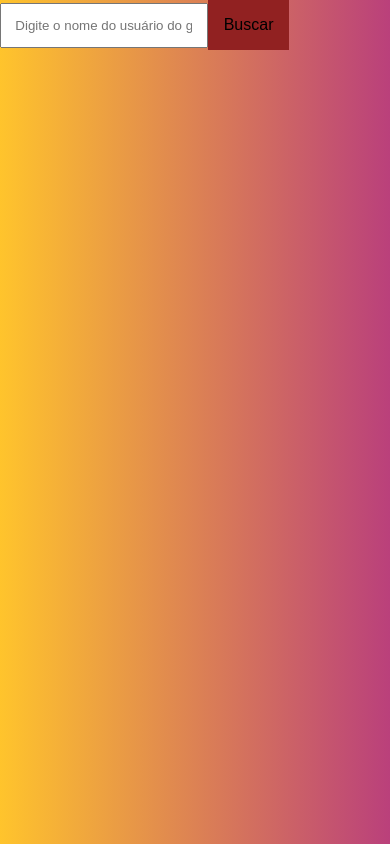
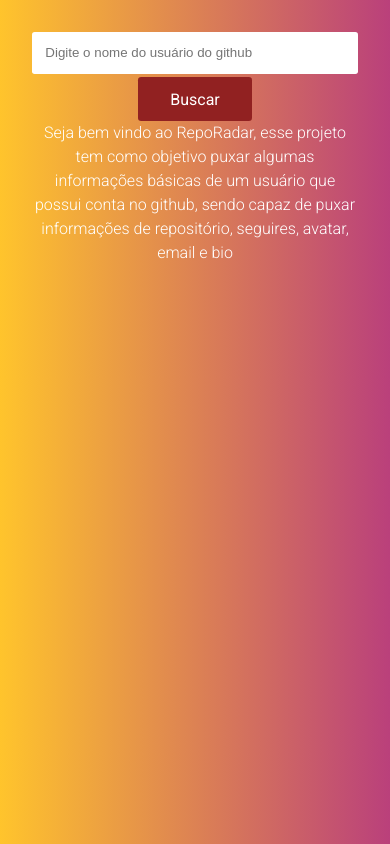
Before and after one commit to felippepg/repo-radar, a React (Create React App) app: page / in a window 390 px wide. Built offline with nearby package versions, Linux system fonts and the light colour scheme.

Commit message:
Configurando estilos para deixar pagina responsiva

```diff
--- a/public/index.html
+++ b/public/index.html
@@ -10,6 +10,12 @@
       content="Web site created using create-react-app"
     />
     <link rel="apple-touch-icon" href="%PUBLIC_URL%/logo192.png" />
+    <link rel="preconnect" href="https://fonts.googleapis.com" />
+    <link rel="preconnect" href="https://fonts.gstatic.com" crossorigin />
+    <link
+      href="https://fonts.googleapis.com/css2?family=Roboto:ital,wght@0,100;0,300;0,400;1,700&display=swap"
+      rel="stylesheet"
+    />
     <!--
       manifest.json provides metadata used when your web app is installed on a
       user's mobile device or desktop. See https://developers.google.com/web/fundamentals/web-app-manifest/
--- /dev/null
+++ b/src/data/interfaces/GithubUser.ts
@@ -0,0 +1,34 @@
+export interface GitHubUser {
+  login: string;
+  id: number;
+  node_id: string;
+  avatar_url: string;
+  gravatar_id: string;
+  url: string;
+  html_url: string;
+  followers_url: string;
+  following_url: string;
+  gists_url: string;
+  starred_url: string;
+  subscriptions_url: string;
+  organizations_url: string;
+  repos_url: string;
+  events_url: string;
+  received_events_url: string;
+  type: string;
+  site_admin: boolean;
+  name: string;
+  company: string;
+  blog: string;
+  location: string;
+  email: string | null;
+  hireable: boolean | null;
+  bio: string;
+  twitter_username: string | null;
+  public_repos: number;
+  public_gists: number;
+  followers: number;
+  following: number;
+  created_at: string;
+  updated_at: string;
+}
--- a/src/pages/Home.tsx
+++ b/src/pages/Home.tsx
@@ -1,64 +1,51 @@
+import { useState } from 'react';
+import { GitHubUser } from '../data/interfaces/GithubUser';
+import { api } from '../data/services/api';
+import { Button } from '../ui/components/data-display/Button';
+import { Container } from '../ui/components/data-display/Container';
+import { Wrapper } from '../ui/components/data-display/Wrapper';
+import { ErrorMessage } from '../ui/components/homepage/ErrorMessage';
+import { Form } from '../ui/components/homepage/Form';
+import { ListItem } from '../ui/components/homepage/ListItem';
+import { WelcomeMessage } from '../ui/components/homepage/WelcomeMessage';
 import { TextField } from '../ui/components/inputs/TextField';
-import { Button } from '../ui/components/data-display/Button';
-import { api } from '../data/services/api';
-import { useState } from 'react';
-interface GitHubUser {
-  login: string;
-  id: number;
-  node_id: string;
-  avatar_url: string;
-  gravatar_id: string;
-  url: string;
-  html_url: string;
-  followers_url: string;
-  following_url: string;
-  gists_url: string;
-  starred_url: string;
-  subscriptions_url: string;
-  organizations_url: string;
-  repos_url: string;
-  events_url: string;
-  received_events_url: string;
-  type: string;
-  site_admin: boolean;
-  name: string;
-  company: string;
-  blog: string;
-  location: string;
-  email: string | null;
-  hireable: boolean | null;
-  bio: string;
-  twitter_username: string | null;
-  public_repos: number;
-  public_gists: number;
-  followers: number;
-  following: number;
-  created_at: string;
-  updated_at: string;
-}
 
 export const Home = () => {
   const [user, setUser] = useState('');
-  const [githubUser, setGithubUser] = useState<GitHubUser>();
+  const [githubUser, setGithubUser] = useState<GitHubUser | null>();
   const [error, setError] = useState('');
   const handleSubmit = (event: React.FormEvent<HTMLFormElement>) => {
     event.preventDefault();
+    setGithubUser(null);
     api
       .get(`/users/${user}`)
       .then((res) => setGithubUser(res.data))
       .catch(() => setError('Usuario não encontrado'));
+
+    setTimeout(() => {
+      setError('');
+    }, 5000);
   };
   return (
-    <div>
-      <form onSubmit={handleSubmit}>
+    <Container>
+      <Wrapper>
+        <Form onSubmit={handleSubmit}>
           <TextField
             value={user}
             onChange={(event) => setUser(event.target.value)}
             placeholder="Digite o nome do usuário do github"
           />
           <Button role="button">Buscar</Button>
-      </form>
-      {githubUser && <p role="item">{githubUser.login}</p>}
-    </div>
+        </Form>
+        <WelcomeMessage>
+          Seja bem vindo ao RepoRadar, esse projeto tem como objetivo puxar
+          algumas informações básicas de um usuário que possui conta no github,
+          sendo capaz de puxar informações de repositório, seguires, avatar,
+          email e bio
+        </WelcomeMessage>
+        {githubUser && <ListItem role="item">{githubUser.login}</ListItem>}
+        {error && <ErrorMessage role="alert">{error}</ErrorMessage>}
+      </Wrapper>
+    </Container>
   );
 };
--- a/src/ui/components/data-display/Button.tsx
+++ b/src/ui/components/data-display/Button.tsx
@@ -3,4 +3,9 @@ import styled from 'styled-components';
 export const Button = styled.button`
   background-color: #912121;
   padding: 1em;
+  width: fit-content;
+  color: white;
+  border-radius: 0.2em;
+  padding: 0.8em 2em;
+  margin-top: 0.2em;
 `;
--- /dev/null
+++ b/src/ui/components/data-display/Container.tsx
@@ -0,0 +1,9 @@
+import styled from 'styled-components';
+
+export const Container = styled.div`
+  width: 100vw;
+  display: flex;
+  flex-direction: column;
+  align-items: center;
+  padding: 1em;
+`;
--- /dev/null
+++ b/src/ui/components/data-display/Wrapper.tsx
@@ -0,0 +1,20 @@
+import styled from 'styled-components';
+
+export const Wrapper = styled.div`
+  display: flex;
+  flex-direction: column;
+  align-items: center;
+  padding: 1em;
+
+  @media screen and (min-width: 992px) and (max-width: 1199px) {
+    max-width: 800px;
+  }
+
+  @media screen and (min-width: 1200px) and (max-width: 1599px) {
+    max-width: 1000px;
+  }
+
+  @media screen and (min-width: 1600px) {
+    max-width: 1200px;
+  }
+`;
--- /dev/null
+++ b/src/ui/components/homepage/ErrorMessage.tsx
@@ -0,0 +1,9 @@
+import styled from 'styled-components';
+
+export const ErrorMessage = styled.span`
+  background-color: #e74141;
+  display: block;
+  width: 100%;
+  padding: 0.3em 1em;
+  border-radius: 0.2em;
+`;
--- /dev/null
+++ b/src/ui/components/homepage/Form.tsx
@@ -0,0 +1,8 @@
+import styled from 'styled-components';
+
+export const Form = styled.form`
+  display: flex;
+  flex-direction: column;
+  width: 100%;
+  align-items: center;
+`;
--- /dev/null
+++ b/src/ui/components/homepage/ListItem.tsx
@@ -0,0 +1,9 @@
+import styled from 'styled-components';
+
+export const ListItem = styled.a`
+  background-color: white;
+  display: block;
+  width: 100%;
+  padding: 0.3em 1em;
+  border-radius: 0.2em;
+`;
--- /dev/null
+++ b/src/ui/components/homepage/WelcomeMessage.tsx
@@ -0,0 +1,13 @@
+import styled from 'styled-components';
+
+export const WelcomeMessage = styled.p`
+  color: white;
+  text-align: center;
+  font-weight: 300;
+  line-height: 1.5em;
+  margin-bottom: 5em;
+
+  @media screen and (min-width: 992px) {
+    font-size: 25px;
+  }
+`;
--- a/src/ui/components/inputs/TextField.tsx
+++ b/src/ui/components/inputs/TextField.tsx
@@ -1,6 +1,8 @@
 import styled from 'styled-components';
 
 export const TextField = styled.input`
-  width: max-content;
+  width: 100%;
   padding: 1em;
+  border: none;
+  border-radius: 0.2em;
 `;
--- a/src/ui/styles/GlobalStyle.tsx
+++ b/src/ui/styles/GlobalStyle.tsx
@@ -17,7 +17,7 @@ const GlobalStyles = createGlobalStyle`
   }
   /* Defina outros estilos globais aqui */
    body {
-    font-family: Arial, sans-serif;
+    font-family: 'Roboto', sans-serif;
     background: rgb(2,0,36);
     background: linear-gradient(90deg, rgba(2,0,36,1) 0%, rgba(255,196,44,1) 0%, rgba(186,64,123,1) 100%);
   }
```
Also changed, not shown: 1 other file (tests, documents, lock files or other folders). Lines whose indentation alone changed are shown as unchanged.
